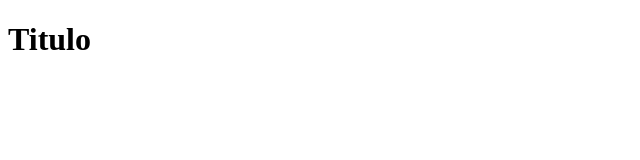
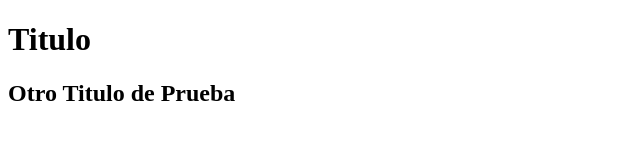
Before and after one commit to LeoMaza/Practica_1-3, a plain HTML site: page index.html in a window 1280 px wide. Shown: the whole page, without its empty margins (0-640 px from the left). Drawn offline with Linux system fonts and the light colour scheme.

Commit message:
Agregue otro titulo

```diff
--- a/index.html
+++ b/index.html
@@ -8,6 +8,7 @@
 </head>
 <body>
     <h1>Titulo</h1>
+    <h2>Otro Titulo de Prueba</h2>
 
 </body>
 </html>
```
